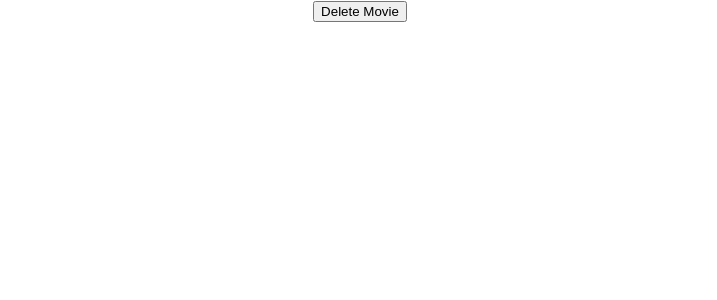
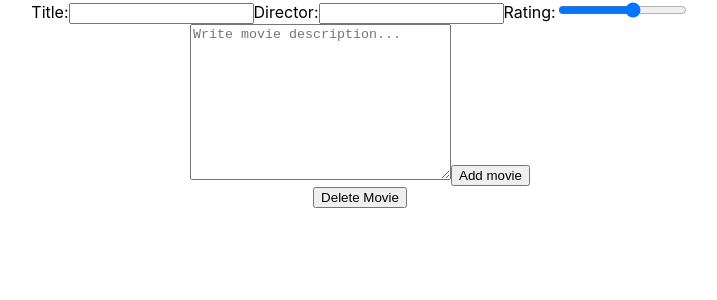
Before and after one commit to MohammedMotar00/mandatory-advanced-js2, a React (Create React App) app: page /add in a window 1280 px wide. Shown: the top 300 px of the page, without its empty margins (280-997 px from the left). Built offline with nearby package versions, Linux system fonts and the light colour scheme; no server answers.

Commit message:
kan edit, add, ta bort, se info, ska bara göra små saker

```diff
--- a/src/Components/Add.js
+++ b/src/Components/Add.js
@@ -6,21 +6,65 @@ class Add extends Component {
         super(props)
 
         this.state = {
-
+            title: '',
+            director: '',
+            rating: '',
+            description: ''
         }
     }
 
+    addTitle = e => {
+        this.setState({title: e.target.value})
+    }
+
+    addDirector = e => {
+        this.setState({director: e.target.value})
+    }
+
+    addRating = e => {
+        this.setState({rating: e.target.value})
+    }
+
+    addDescription = e => {
+        this.setState({description: e.target.value})
+    }
 
     addMovie = () => {
+        let { title, director, rating, description } = this.state;
 
+        let data = {
+            "title": title,
+            "director": director,
+            "rating": rating,
+            "description": description
+        }
+
+        axios
+            .post('http://3.120.96.16:3001/movies', data)
+        .then(res => console.log(res))
+        .catch(err => console.log(err))
     }
 
 
     render() {
+        const { title, director, rating, description } = this.state;
         return (
             <div>
-                <form>
+                <form onSubmit={event => event.preventDefault()}>
+                    <div>
+                        <label>Title:</label>
+                        <input type="text" value={title} onChange={this.addTitle.bind(this)} />
 
+                        <label>Director:</label>
+                        <input type="text" value={director} onChange={this.addDirector.bind(this)} />
+
+                        <label>Rating:</label>
+                        <input type="range" min="0.0" max="5.0" value={rating} onChange={this.addRating.bind(this)} />
+                    </div>
+
+                    <textarea value={description} onChange={this.addDescription.bind(this)} cols="30" rows="10" placeholder="Write movie description..."></textarea>
+
+                    <button type="submit" onClick={this.addMovie.bind(this)}>Add movie</button>
                 </form>
             </div>
         )
--- a/src/Components/Edit.js
+++ b/src/Components/Edit.js
@@ -86,7 +86,7 @@ class Edit extends Component {
                             <input type="text" value={director} onChange={this.changeDirector.bind(this)} />
 
                             <label>Rating:</label>
-                            <input type="range" min="0.0" max="5" value={rating} onChange={this.changeRating.bind(this)} />
+                            <input type="range" min="0.0" max="5.0" value={rating} onChange={this.changeRating.bind(this)} />
                         </div>
                         <textarea value={description2} onChange={this.changeDescription.bind(this)} cols="30" rows="10"></textarea>
 
```
